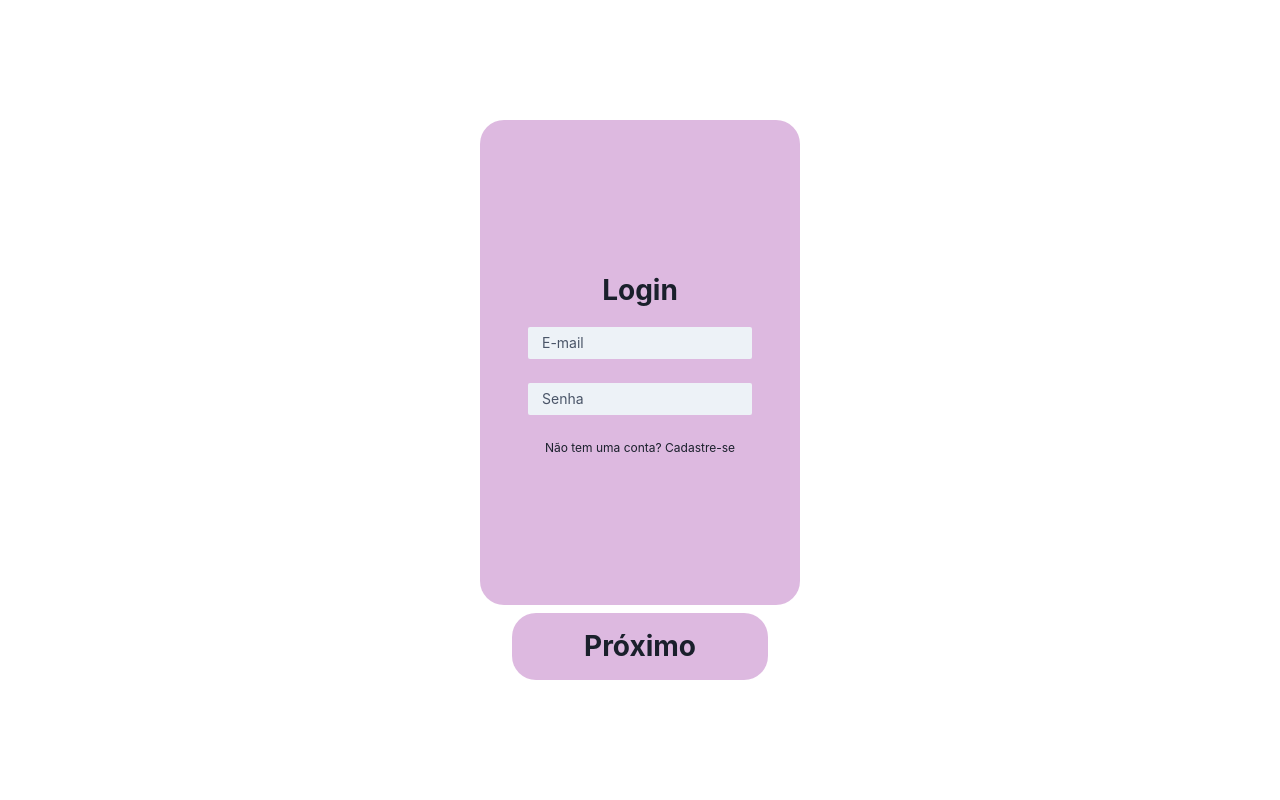
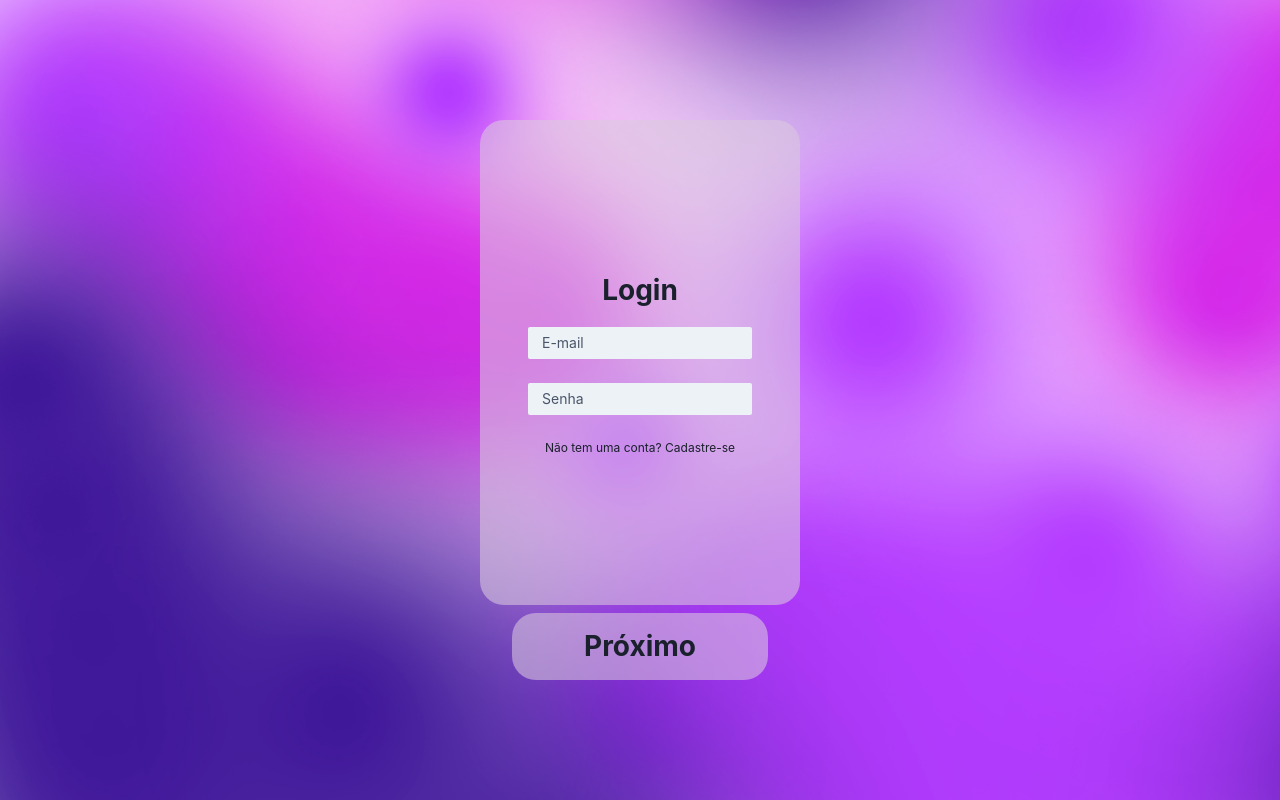
Before and after one commit to alvaromrveiga/nlw-valoriza-client, a React (Create React App) app: page / in a window 1280 px wide. Built offline with nearby package versions, Linux system fonts and the light colour scheme.

Commit message:
Add background image

```diff
--- a/src/components/Sign.tsx
+++ b/src/components/Sign.tsx
@@ -25,7 +25,15 @@ export function Sign({
   }
 
   return (
-    <Flex w="100vw" h="100vh" justify="center" align="center">
+    <Flex
+      w="100vw"
+      h="100vh"
+      justify="center"
+      align="center"
+      backgroundImage="fundo.png"
+      backgroundSize="cover"
+      backgroundRepeat="no-repeat"
+    >
       <VStack
         borderRadius="3xl"
         w={["90vw", "25vw"]}
@@ -39,7 +47,7 @@ export function Sign({
           h="87%"
           justify="center"
           align="center"
-          backgroundColor="#a645ad60"
+          backgroundColor="#dccae090"
         >
           {icon && <Icon as={icon} w="35%" h="25%" mb="3vh" />}
 
@@ -55,7 +63,7 @@ export function Sign({
           borderRadius="3xl"
           fontWeight="700"
           fontSize={["1rem", "1.75rem"]}
-          backgroundColor="#a645ad60"
+          backgroundColor="#dccae090"
           onClick={handleSubmit}
         >
           {isLoading ? <Spinner /> : "Próximo"}
```
Also changed, not shown: public/fundo.png (added).
